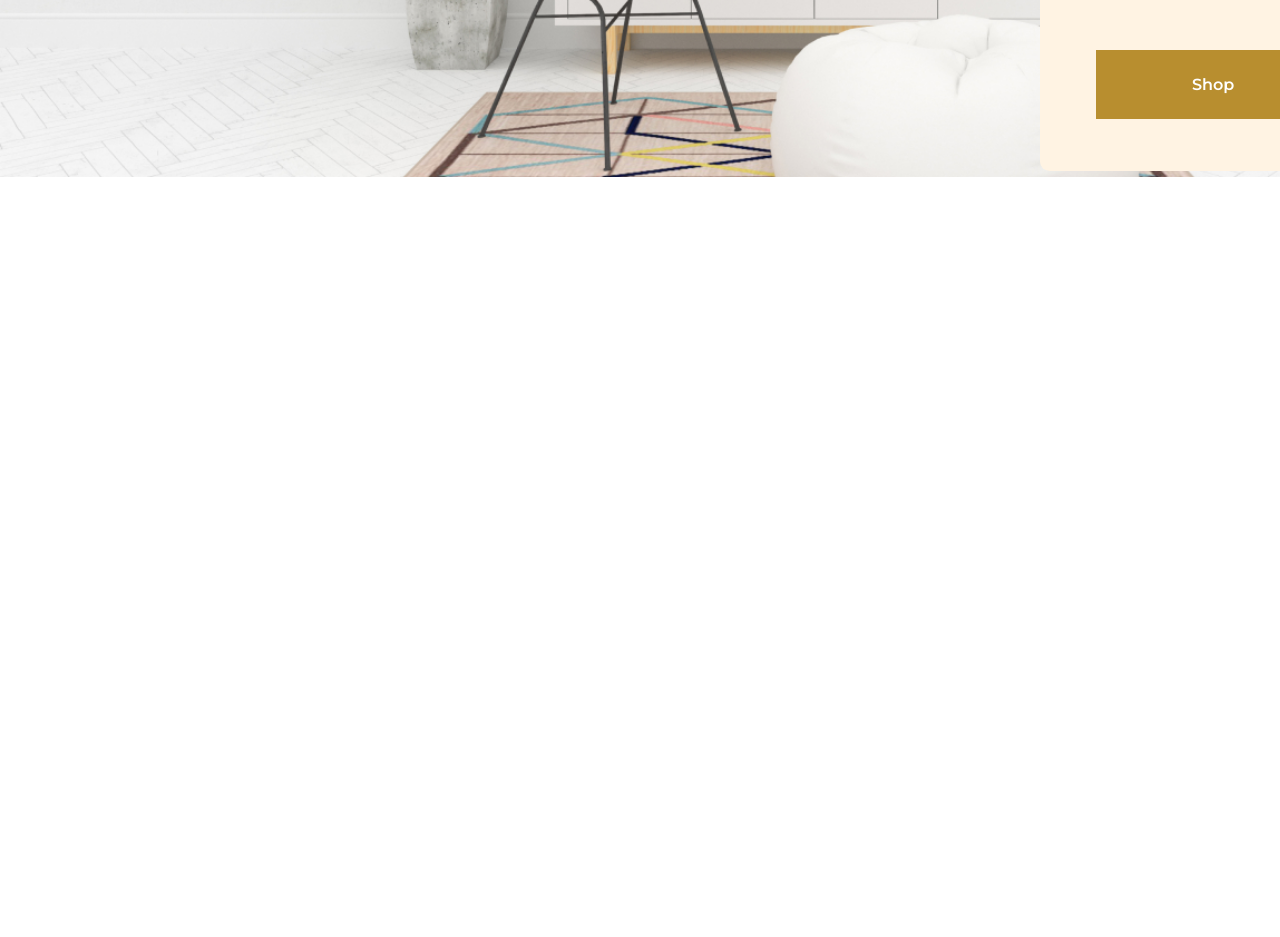
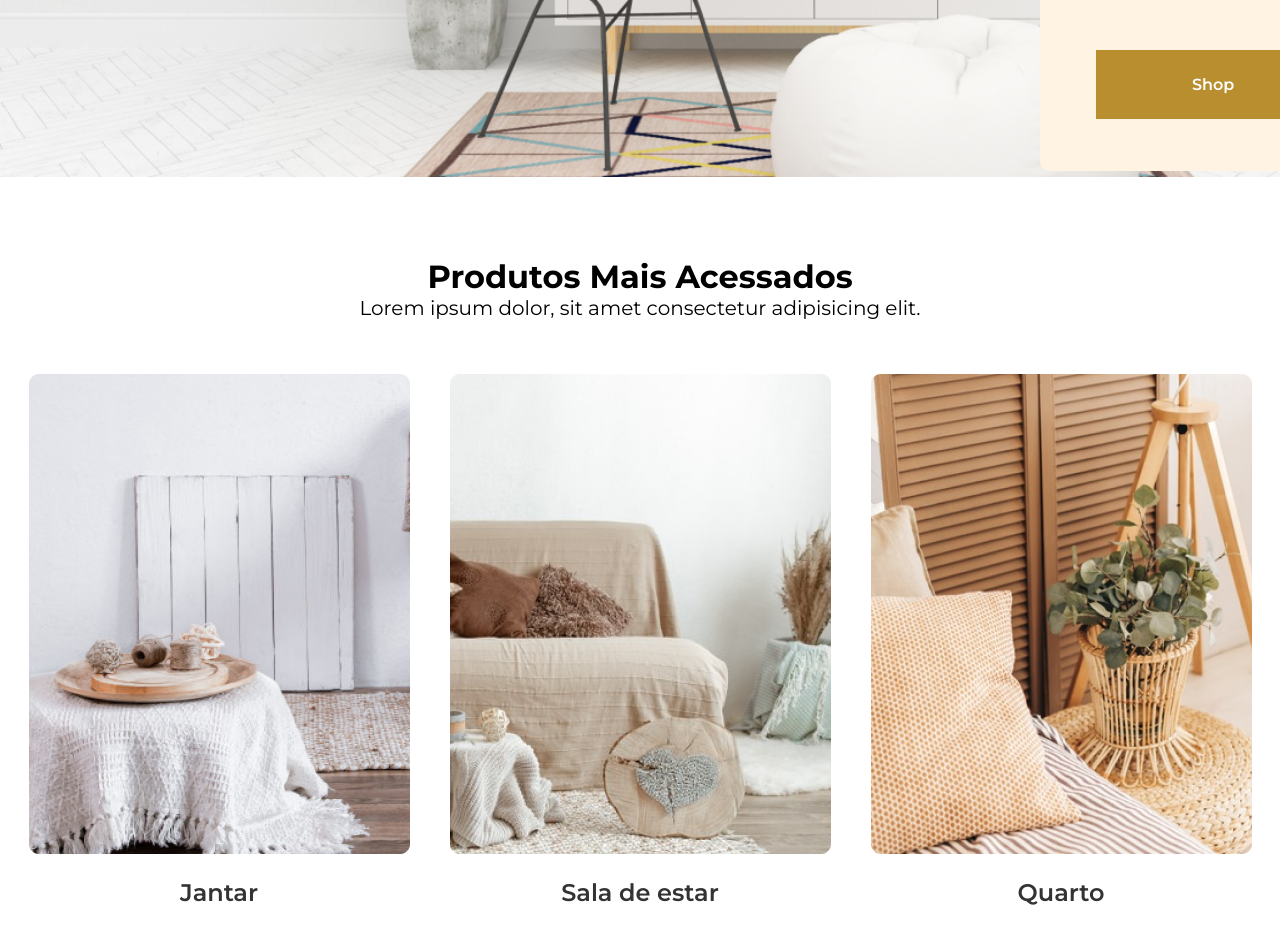
Before and after one commit to Juniorgirouxdev/ecommmerce-rufino, a plain HTML site: page index.html in a window 1280 px wide. Shown: the part 623-1560 px from the top of the page. Before the commit the page ends 800 px from the top, so only its background shows below. Drawn offline with Linux system fonts and the light colour scheme.

Commit message:
Finalizada seção Produtos Mais Acessados

```diff
--- a/css/style.css
+++ b/css/style.css
@@ -1,3 +1,7 @@
+/*******
+HEADER
+*******/
+
 header {
   width: 100%;
   height: 100vh;
@@ -95,3 +99,56 @@ header {
   font-size: 1rem;
   font-weight: 600;
 }
+
+
+/***********************
+PRODUTOS MAIS ACESSADOS
+************************/
+
+.container-mais-acessados {
+  width: 100%;
+  height: 85vh;
+}
+
+.texto-principal-acessados {
+  display: flex;
+  justify-content: center;
+  align-items: center;
+  flex-direction: column;
+  margin: 5rem 0;
+}
+
+.texto-principal-acessados h2 {
+  color:#333);
+  font-size: 2rem;
+  font-weight: 700;
+}
+
+.texto-principal-acessados p {
+  color: #666);
+  font-size: 1.25rem;
+  font-weight: 400;
+}
+
+
+.container-box-acessados {
+  width: 100%;
+  height: 60vh;
+  display: flex;
+  align-items: center;
+  gap: 2.5rem;
+  justify-content: center;
+}
+
+.box-acessados img {
+  width: 23.8125rem;
+  height: 30rem;
+}
+
+.box-acessados h3 {
+  color: #333;
+  text-align: center;
+  font-size: 1.5rem;
+  font-weight: 600;
+  margin-top: 1.25rem;
+}
--- a/index.html
+++ b/index.html
@@ -33,10 +33,42 @@
         <div class="container-texto-header">
           <p>Novas tendências</p>
           <h1>Conheça nossa Nova coleção</h1>
-          <p>Lorem ipsum dolor sit amet, consectetur adipiscing elit. Ut elit tellus, luctus nec ullamcorper mattis.</p>
+          <p>
+            Lorem ipsum dolor sit amet, consectetur adipiscing elit. Ut elit
+            tellus, luctus nec ullamcorper mattis.
+          </p>
           <button>Shop</button>
         </div>
       </section>
     </header>
+    <main>
+      <section class="container-mais-acessados">
+        <div class="texto-principal-acessados">
+          <h2>Produtos Mais Acessados</h2>
+          <p>Lorem ipsum dolor, sit amet consectetur adipisicing elit.</p>
+        </div>
+
+        <div class="container-box-acessados">
+          <div class="box-acessados">
+            <img src="./assets/jantar.png" alt="imagem de uma sala de jantar" />
+            <h3>Jantar</h3>
+          </div>
+
+          <div class="box-acessados">
+            <img
+            src="./assets/sala-de-estar.png"
+            alt="imagem de uma sala de estar"
+          />
+            <h3>Sala de estar</h3>
+          </div>
+
+          <div class="box-acessados">
+            <img src="./assets/quarto.png" alt="imagem de uma sala do quarto" />
+            <h3>Quarto</h3>
+          </div>
+      </div>
+      </div>
+      </section>
+    </main>
   </body>
 </html>
```
Also changed, not shown: informações do site.txt (added).
